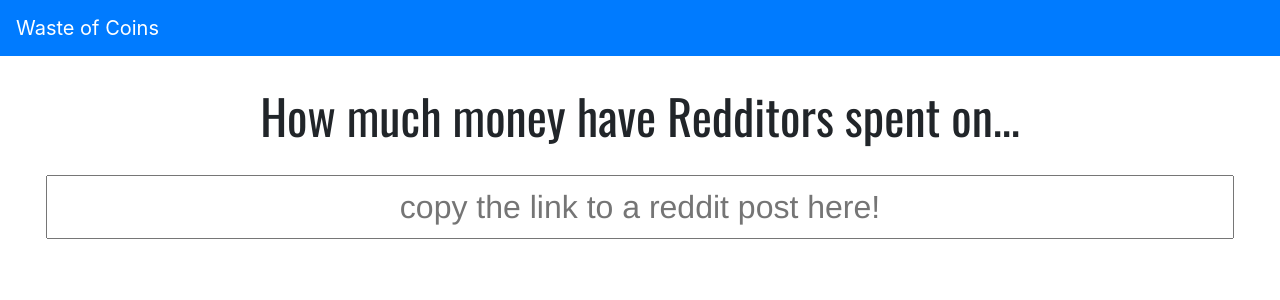
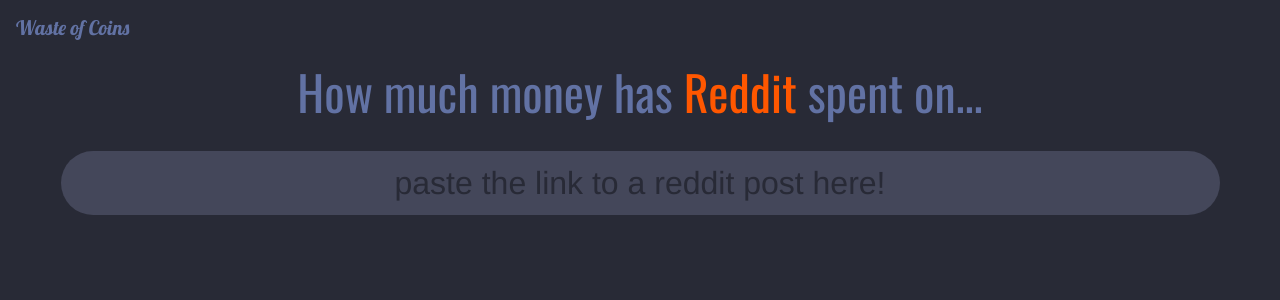
Before and after one commit to aaronkyriesenbach/WasteOfCoins, a React (Create React App) app: page / in a window 1280 px wide. Shown: the top 300 px of the page. Built offline with nearby package versions, Linux system fonts and the light colour scheme.

Commit message:
Build out UI

```diff
--- a/public/index.html
+++ b/public/index.html
@@ -6,7 +6,7 @@
   <title>Waste of Coins</title>
 </head>
 
-<body>
+<body style="background-color: #282a36;">
   <noscript>You need to enable JavaScript to run this app.</noscript>
   <div id="root"></div>
 </body>
--- a/src/App.tsx
+++ b/src/App.tsx
@@ -1,23 +1,74 @@
-import './_styles.css';
 import 'bootstrap/dist/css/bootstrap.min.css';
+import React from 'react';
+import { mapPost } from './api/Mappers';
+import { Post } from './api/Post';
+import RedditApi from './api/RedditApi';
+import PasteOnlyInput from './components/PasteOnlyInput';
+import './_styles.scss';
 
-function App() {
+export default class App extends React.Component<{}, State> {
+  constructor(props: {}) {
+    super(props);
+    this.state = {
+      redditApi: new RedditApi(),
+      url: ''
+    };
+  }
+
+  componentDidUpdate(prevState: State) {
+    const { validateUrl } = this;
+    const { url } = this.state || {};
+
+    if (url && validateUrl(url) && url !== prevState.url) {
+      const { redditApi } = this.state;
+
+      redditApi.getPost(url)
+        .then(res => {
+          const unmappedPost = res.data[0].data.children[0].data;
+          const post = mapPost(unmappedPost);
+
+          this.setState({ post: post });
+        });
+    }
+  }
+
+  validateUrl = (url: string | undefined): string | undefined => {
+    const regex = new RegExp('.*reddit.*');
+
+    if (!url || !regex.test(url)) {
+      return "oops, that's not a valid reddit post!";
+    }
+  };
+
+  render() {
+    const { validateUrl } = this;
+    const { url } = this.state || {};
+
     return (
       <div>
-      <nav className='navbar navbar-dark bg-primary mb-4'>
+        <nav className='navbar'>
           <a className='navbar-brand' href='/'>Waste of Coins</a>
         </nav>
 
         <div className='container-fluid'>
           <div className='d-flex flex-column align-items-center'>
-          <header className='header-text mb-4'>How much money have Redditors spent on...</header>
-          <input type='text'
-            className='post-link-input'
-            placeholder='copy the link to a reddit post here!' />
+            <header className='header-text mb-4'>How much money has <p className='reddit-text'>Reddit</p> spent on...</header>
+            <PasteOnlyInput
+              className='url-input'
+              placeholder='paste the link to a reddit post here!'
+              value={url}
+              validator={validateUrl}
+              onUpdate={(url: string) => this.setState({ url: url })}
+            />
           </div>
         </div>
       </div>
     );
   }
+}
 
-export default App;
+type State = {
+  redditApi: RedditApi,
+  url: string,
+  post?: Post;
+};
--- a/src/_styles.css
+++ /dev/null
@@ -1,17 +0,0 @@
-@import url(https://fonts.googleapis.com/css?family=Oswald);
-
-.header-text {
-    font: 3em 'Oswald';
-}
-
-.post-link-input {
-    width: 95%;
-    height: 4rem;
-    caret-color: transparent;
-    font: 2em Helvetica;
-    text-align: center;
-}
-
-.post-link-input::placeholder {
-    text-align: center;
-}
--- /dev/null
+++ b/src/_styles.scss
@@ -0,0 +1,51 @@
+@import url(https://fonts.googleapis.com/css?family=Lobster);
+@import url(https://fonts.googleapis.com/css?family=Oswald);
+
+$background-color: #282a36;
+$foreground-color: #6272a4;
+$secondary-color: #44475a;
+$reddit-orange: #ff5700;
+
+.navbar {
+    background-color: $background-color;
+}
+
+.navbar-brand {
+    font-family: 'Lobster';
+    color: $foreground-color;
+}
+
+.header-text {
+    font: 3em 'Oswald';
+    color: $foreground-color;
+}
+
+.reddit-text {
+    display: inline;
+    color: $reddit-orange;
+}
+
+.url-input {
+    width: 95%;
+    height: 4rem;
+    caret-color: transparent;
+    font: 2em Helvetica;
+    text-align: center;
+    color: $reddit-orange;
+    background-color: $secondary-color;
+    border: transparent;
+    border-radius: 2rem;
+    outline: none;
+
+    &:focus {
+        box-shadow: 0 0 0 2px $foreground-color;
+    }
+
+    &::placeholder {
+        color: $background-color;
+    }
+}
+
+.post-link-input::placeholder {
+    text-align: center;
+}
--- /dev/null
+++ b/src/api/Award.ts
@@ -0,0 +1,7 @@
+export type Award = {
+    id: string,
+    coinPrice: number,
+    iconUrl: string,
+    name: string,
+    description: string;
+}
--- /dev/null
+++ b/src/api/Mappers.ts
@@ -0,0 +1,21 @@
+import { Award } from './Award';
+import { Post } from './Post';
+
+export const mapAward = (award: any): Award => {
+    return {
+        id: award.id,
+        coinPrice: award.coin_price,
+        iconUrl: award.icon_url,
+        name: award.name,
+        description: award.description
+    };
+};
+
+export const mapPost = (post: any): Post => {
+    return {
+        id: post.id,
+        title: post.title,
+        subredditNamePrefixed: post.subredditNamePrefixed,
+        allAwardings: post.all_awardings.map(mapAward)
+    };
+};
--- /dev/null
+++ b/src/api/Post.ts
@@ -0,0 +1,8 @@
+import { Award } from "./Award";
+
+export type Post = {
+    id: string,
+    title: string,
+    subredditNamePrefixed: string,
+    allAwardings: Award[];
+};
--- /dev/null
+++ b/src/api/RedditApi.ts
@@ -0,0 +1,13 @@
+import axios, { AxiosInstance, AxiosPromise } from 'axios';
+
+export default class RedditApi {
+    api: AxiosInstance;
+
+    constructor() {
+        this.api = axios.create();
+    }
+
+    public getPost(url: string): AxiosPromise {
+        return this.api.get(`${url}.json`);
+    }
+}
--- /dev/null
+++ b/src/components/PasteOnlyInput.tsx
@@ -0,0 +1,64 @@
+import classnames from 'classnames';
+import React, { ChangeEvent, ClipboardEvent, KeyboardEvent, MouseEvent } from 'react';
+
+export default class PasteOnlyInput extends React.Component<Props, State> {
+    componentDidMount() {
+        const { validator, value } = this.props;
+
+        this.setState({ error: validator(value) });
+    }
+
+    onPaste = (event: ClipboardEvent<HTMLInputElement>): void => {
+        const { validator, onUpdate } = this.props;
+        const url = event.clipboardData.getData('text');
+
+        (event.target as HTMLInputElement).blur();
+
+        onUpdate(url);
+        this.setState({ error: validator(url) });
+    };
+
+    onKeyDown = (event: KeyboardEvent<HTMLInputElement>) => {
+        const { onUpdate } = this.props;
+
+        if (event.key === 'Backspace' || event.key === 'Delete' || event.key === 'Clear') {
+            onUpdate('');
+            (event.target as HTMLInputElement).blur();
+        }
+    };
+
+    render() {
+        const { onPaste, onKeyDown } = this;
+        const { className, value, placeholder } = this.props;
+        const { error } = this.state || {};
+
+        return (
+            <div className={`container-fluid d-flex flex-column align-items-center`}>
+                <input type='text'
+                    className={classnames(className, { 'text-danger': error })}
+                    placeholder={placeholder}
+                    value={value}
+                    spellCheck={false}
+                    onClick={(event: MouseEvent<HTMLInputElement>) => (event.target as HTMLInputElement).select()}
+                    onKeyPress={(event: KeyboardEvent<HTMLInputElement>) => event.preventDefault()}
+                    onKeyDown={onKeyDown}
+                    onChange={(event: ChangeEvent<HTMLInputElement>) => event.preventDefault()}
+                    onPaste={onPaste}
+                />
+                {error && value !== '' && <p className='text-danger mt-2'>{error}</p>}
+            </div>
+        );
+    }
+}
+
+type Props = {
+    className?: string,
+    value: string,
+    placeholder?: string,
+    validator: (value: string) => string | undefined,
+    onUpdate: (value: string) => void;
+};
+
+type State = {
+    error?: string;
+};
```
Also changed, not shown: package.json (+6 -2 lines), tsconfig.json (line endings or trailing spaces), 1 other file (tests, documents, lock files or other folders). Lines whose indentation alone changed are shown as unchanged.
